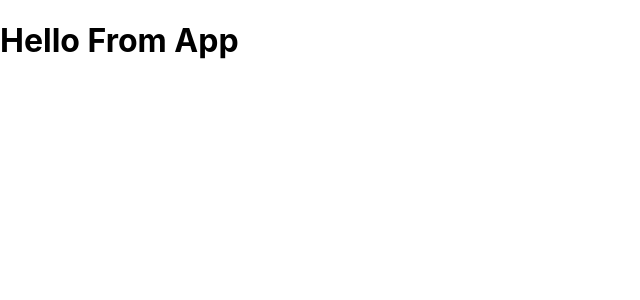
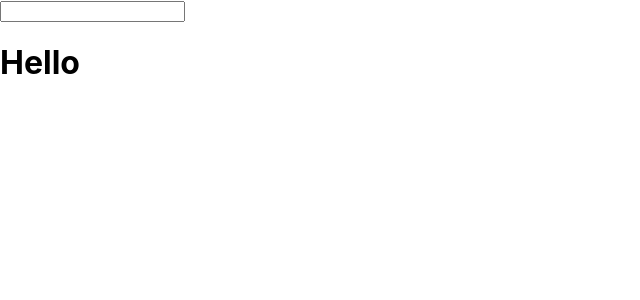
Before and after one commit to MoisesSDelmoro/CursoReact, a React (Create React App) app: page / in a window 1280 px wide. Shown: the top 300 px of the page, without its empty margins (0-640 px from the left). Built offline with nearby package versions, Linux system fonts and the light colour scheme; the HTML template or start-up script is replaced by a standard one.

Commit message:
set state nome

```diff
--- a/src/App.js
+++ b/src/App.js
@@ -1,16 +1,26 @@
 import React from 'react';
 
-function ComponenteFuncional() {
-  return (
-    <h1>Hello</h1>
-  )
-}
+class App extends React.Component {
+  state = {
+    nome: ''
+  }
 
-class App extends React.Component {
+  modificarNome = (event) => {
+    this.setState({
+      nome: event.target.value
+    })
+  }
+
   render(){
     return (
-      <h1>Hello From App</h1>
-    )
+      /* Outras opções para retornar vários nós */
+      /* React.Fragment div */
+      <>
+      <input type="text" value={this.state.nome} onChange={this.modificarNome} />
+      <h1>Hello {this.state.nome} </h1>
+      </>
+      /* /React.Fragment /div */
+     )
   }
 }
 
```
